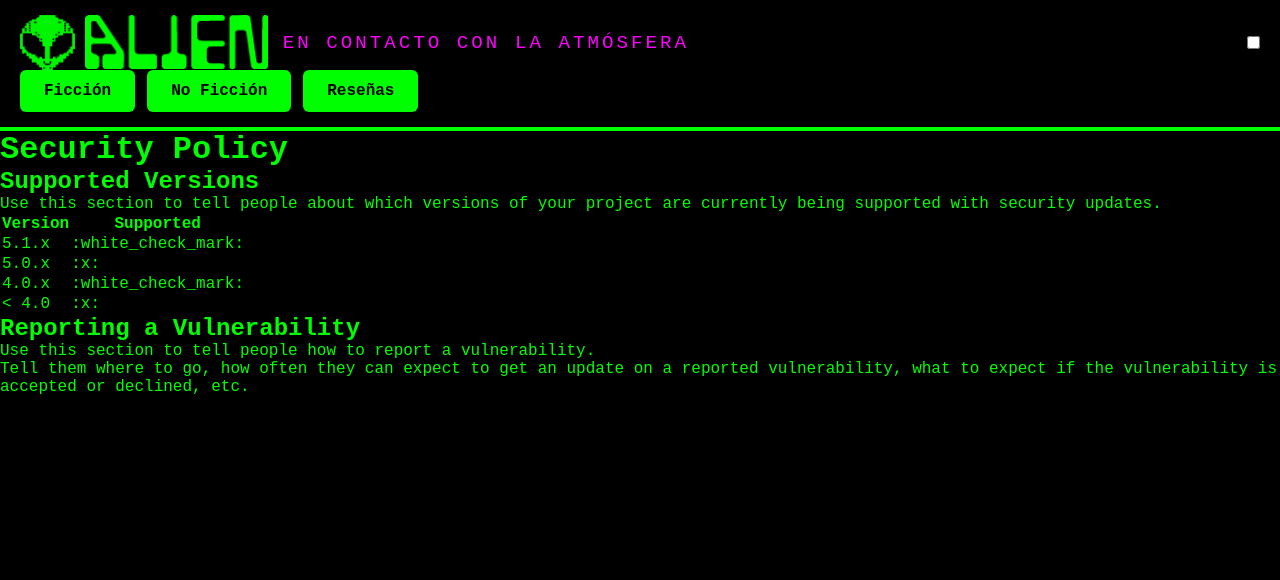
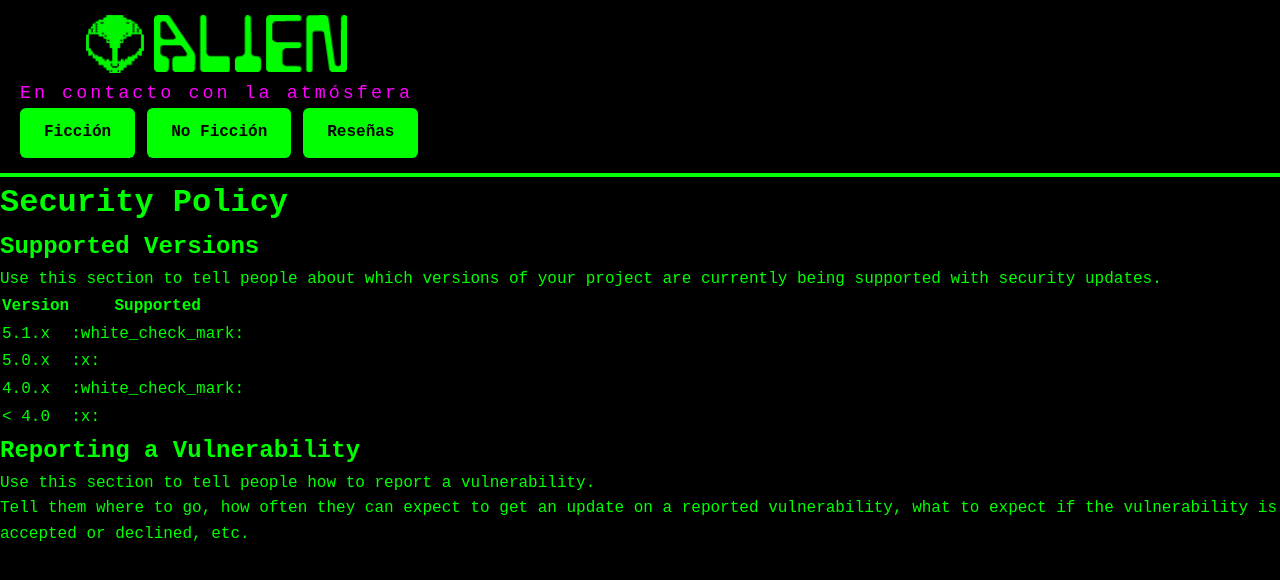
Before and after one commit to alienrevista-nave/Alien-Revista-2.0, a Jekyll site: the page built from SECURITY.md, in a window 1280 px wide. Shown: the top 580 px of the page. Built offline with Jekyll 4.4.1, drawn with Linux system fonts in a browser that asks for light colours; our own code applies the rules of GitHub Pages for plain Markdown files.

Commit message:
Update style.css

```diff
--- a/assets/css/style.css
+++ b/assets/css/style.css
@@ -1,4 +1,4 @@
-/* ==================== RESET GLOBAL ==================== */
+/* ==================== RESET & GLOBAL ==================== */
 * {
   margin: 0;
   padding: 0;
@@ -6,23 +6,19 @@
 }
 
 body {
-  background: #000000 !important;
+  background: #000000;
   color: #00ff00;
   font-family: 'Courier New', Courier, monospace;
+  line-height: 1.6;
   min-height: 100vh;
   overflow-x: hidden;
-}
-
-/* Forzar negro en todo el contenido */
-main, .main-grid, article, section, div, .post-card, .sidebar {
-  background: #000000 !important;
 }
 
 /* ==================== HEADER ==================== */
 .header {
   position: sticky;
   top: 0;
-  background: #000000 !important;
+  background: #000000;
   border-bottom: 4px solid #00ff00;
   padding: 15px 20px;
   z-index: 100;
@@ -38,8 +34,8 @@
 
 .logo-group {
   display: flex;
+  flex-direction: column;
   align-items: center;
-  gap: 15px;
 }
 
 .logo-link {
@@ -48,33 +44,34 @@
   text-decoration: none;
 }
 
-.alien-icon { height: 55px; margin-right: 10px; }
-.alien-text { height: 55px; }
+.alien-icon { height: 58px; margin-right: 10px; }
+.alien-text { height: 58px; }
 
 .tagline {
   color: #ff00ff;
-  font-size: 1.2em;
+  font-size: 1.15em;
   letter-spacing: 3px;
-  text-transform: uppercase;
+  margin-top: 6px;
+  text-transform: none;
 }
 
-/* Ovni */
+/* Ovni menú */
 .hamburger {
   display: none;
   cursor: pointer;
 }
 
 .ufo-icon {
-  height: 50px;
+  height: 52px;
   filter: drop-shadow(0 0 4px #00ff00) drop-shadow(0 0 8px #ff00ff);
-  transition: all 0.4s;
+  transition: all 0.4s ease;
 }
 
 .hamburger:hover .ufo-icon {
   transform: rotate(20deg) scale(1.1);
 }
 
-/* Botones */
+/* Botones navegación */
 .nav {
   display: flex;
   gap: 12px;
@@ -93,7 +90,7 @@
 
 .nav-btn:hover {
   background: #ff00ff;
-  color: white;
+  color: #fff;
 }
 
 /* ==================== MOBILE ==================== */
@@ -104,10 +101,6 @@
 
   .tagline {
     font-size: 1.05em;
-    width: 100%;
-    order: 3;
-    margin-top: 8px;
-    text-align: center;
   }
 
   .nav {
@@ -117,7 +110,7 @@
     top: 100%;
     left: 0;
     width: 100%;
-    background: #000000 !important;
+    background: #000;
     padding: 20px;
     border-top: 4px solid #00ff00;
     gap: 10px;
@@ -133,32 +126,31 @@
 
   .nav-btn {
     text-align: center;
-    padding
+    padding: 15px;
   }
+}
 
-  /* ==================== HOME ==================== */
+/* ==================== HOME ==================== */
 .main-grid {
   display: grid;
   grid-template-columns: 1fr 360px;
   gap: 50px;
   max-width: 1480px;
-  margin: 40px auto;
+  margin: 50px auto;
   padding: 0 30px;
 }
 
-@media (max-width: 992px) {
-  .main-grid {
-    grid-template-columns: 1fr;
-    padding: 0 20px;
-  }
+.post-card {
+  background: #000;
 }
 
 .sidebar {
   display: flex;
   flex-direction: column;
-  gap: 30px;
+  gap: 35px;
 }
 
+/* Cards sidebar */
 .error-card, .spotify-card {
   border: 2px solid #00ff00;
   padding: 25px;
@@ -167,21 +159,28 @@
 }
 
 .error-card h3 {
+  color: #00ff00;
+  font-size: 1.5em;
+  margin-bottom: 8px;
+}
+
+.error-card h4 {
   color: #ff00ff;
   font-size: 2em;
-  margin: 0 0 8px 0;
-  text-shadow: 0 0 15px #ff00ff;
+  margin: 0 0 15px 0;
 }
 
-.spotify-card {
-  padding: 20px;
+.spotify-card h3 {
+  color: #ff00ff;
+  margin-bottom: 20px;
+  text-align: center;
 }
 
-/* Botón leer completo */
+/* Botón leer */
 .leer-btn {
   color: #ff00ff;
-  font-size: 1.2em;
-  padding: 12px 35px;
+  font-size: 1.25em;
+  padding: 14px 40px;
   border: 2px solid #ff00ff;
   border-radius: 6px;
   text-decoration: none;
@@ -195,20 +194,12 @@
   transform: scale(1.05);
 }
 
-/* Fondo blanco residual */
-body, .main-grid, .post-card, .sidebar, header, footer {
-  background: #000000 !important;
-}
-
-/* ====================== MATAR EL CUADRADITO BLANCO ====================== */
-#menu-toggle,
-input.menu-toggle,
-input[type="checkbox"]#menu-toggle {
+/* Eliminar checkbox blanco */
+#menu-toggle, input[type="checkbox"] {
   display: none !important;
   visibility: hidden !important;
   opacity: 0 !important;
-  position: absolute !important;
-  width: 0 !important;
-  height: 0 !important;
-  z-index: -9999 !important;
+  width: 0;
+  height: 0;
+  position: absolute;
 }
```
